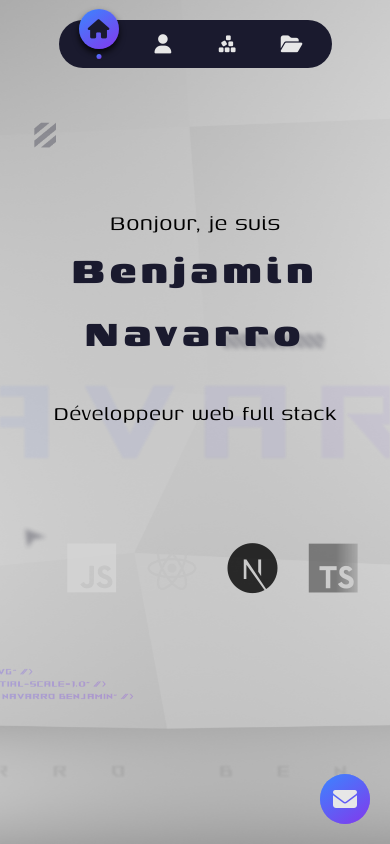
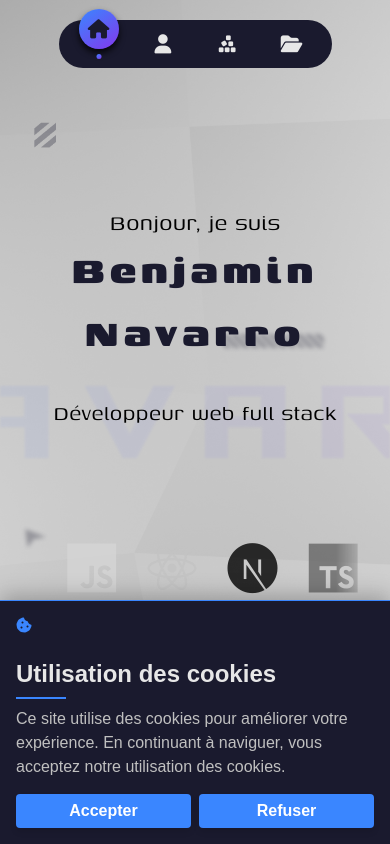
Before and after one commit to Benji-devw/navart_pro, a React (Vite) app: page / in a window 390 px wide. Built offline with nearby package versions, Linux system fonts and the light colour scheme.

Commit message:
feat/cookie feature v1

```diff
--- a/src/App.jsx
+++ b/src/App.jsx
@@ -1,26 +1,46 @@
-import { useState, createContext } from 'react';
+import { useState, useEffect, createContext } from 'react';
 import './App.css';
 import Hero from '@components/Hero';
 import About from '@components/About';
 import Skills from '@components/Skills';
 import Projects from '@components/Projects';
 import Layout from '@/components/ui/Layout';
+import CookieConsent from '@/components/ui/CookieConsent';
 
-// Restore the context that was used elsewhere in the application
+// Context for managing scroll and cookie consent
 export const ScrollObserverContext = createContext(null);
+export const CookieConsentContext = createContext(null);
 
 function App() {
   const [activeView, setActiveView] = useState(localStorage.getItem('activeIcon') || '');
+  const [cookieConsent, setCookieConsent] = useState(false);
 
+  // Default options for scroll observation
   const defaultInViewOptions = {
     threshold: 0.1,
     triggerOnce: true,
     rootMargin: '0px 0px -100px 0px',
   };
 
+  // Effect to check the stored consent at initial load
+  useEffect(() => {
+    // Check if the consent already exists in the localStorage
+    const savedConsent = localStorage.getItem('cookieConsent');
+    if (savedConsent === 'accepted') {
+      setCookieConsent(true);
+    }
+  }, []);
+
+  // Function to handle the consent change
+  const handleConsentChange = (hasConsented) => {
+    setCookieConsent(hasConsented);
+  };
+
   // Function to change the active view
   const handleFilterChange = (sectionName) => {
+    if (cookieConsent) {
       localStorage.setItem('activeIcon', sectionName);
+    }
     setActiveView(sectionName);
   };
 
@@ -41,13 +61,18 @@ function App() {
   };
 
   return (
+    <CookieConsentContext.Provider value={{ cookieConsent, setConsent: handleConsentChange }}>
       <ScrollObserverContext.Provider value={{ defaultInViewOptions }}>
         <div className="app">
           <Layout onFilterChange={handleFilterChange} activeComponent={renderActiveComponent().type}>
             <main className="main-content">{renderActiveComponent().component}</main>
           </Layout>
+
+          {/* Bannière de consentement des cookies au niveau de l'application */}
+          <CookieConsent onConsentChange={handleConsentChange} />
         </div>
       </ScrollObserverContext.Provider>
+    </CookieConsentContext.Provider>
   );
 }
 
--- /dev/null
+++ b/src/components/ui/CookieConsent.css
@@ -0,0 +1,134 @@
+.cookie-consent {
+  position: fixed;
+  bottom: -100%;
+  left: 0;
+  width: 100%;
+  background-color: var(--dark-color);
+  padding: 16px;
+  box-shadow: 0 -4px 20px rgba(0, 0, 0, 0.25);
+  z-index: 1000;
+  transition: bottom 0.5s ease;
+  border-top: 1px solid var(--primary-color);
+  backdrop-filter: blur(10px);
+  -webkit-backdrop-filter: blur(10px);
+  font-size: 16px;
+  font-family: 'Poppins', sans-serif;
+}
+
+.cookie-consent.visible {
+  bottom: 0;
+}
+
+.cookie-content {
+  display: flex;
+  align-items: center;
+  justify-content: space-between;
+  gap: 20px;
+  max-width: 1200px;
+  margin: 0 auto;
+}
+
+.cookie-icon {
+  color: var(--primary-color);
+  display: flex;
+  align-items: center;
+  justify-content: center;
+  flex-shrink: 0;
+}
+
+.cookie-text {
+  flex: 1;
+}
+
+.cookie-text h3 {
+  margin: 0 0 8px 0;
+  color: var(--light-color);
+}
+
+.cookie-text p {
+  margin: 0;
+  color: #c0c0c0;
+  line-height: 1.5;
+  display: flex;
+  flex-wrap: wrap;
+  align-items: center;
+  gap: 8px;
+}
+
+.privacy-link {
+  color: var(--primary-color);
+  text-decoration: none;
+  margin-left: 8px;
+  font-weight: 500;
+  position: relative;
+  transition: all 0.2s ease;
+}
+
+.privacy-link:hover {
+  text-decoration: underline;
+}
+
+.privacy-link::before {
+  content: '•';
+  margin-right: 8px;
+  color: var(--primary-color);
+}
+
+.cookie-buttons {
+  display: flex;
+  gap: 10px;
+  flex-shrink: 0;
+}
+
+.cookie-button {
+  padding: 10px 20px;
+  border: none;
+  border-radius: 4px;
+  font-weight: 600;
+  cursor: pointer;
+  transition: all 0.2s ease;
+  position: relative;
+  overflow: hidden;
+  font-size: 16px;
+}
+
+/* Animation d'entrée */
+@keyframes slideUp {
+  from {
+    bottom: -100%;
+  }
+  to {
+    bottom: 0;
+  }
+}
+
+/* Responsive pour les appareils mobiles */
+@media (max-width: 768px) {
+  .cookie-content {
+    flex-direction: column;
+    align-items: flex-start;
+    gap: 15px;
+  }
+
+  .cookie-buttons {
+    width: 100%;
+    flex-wrap: wrap;
+    gap: 8px;
+  }
+
+  .cookie-icon {
+    margin-bottom: 10px;
+  }
+
+  .cookie-button {
+    padding: 8px 15px;
+    flex: 1;
+    min-width: calc(50% - 4px);
+    text-align: center;
+  }
+
+  .cookie-button.customize {
+    flex-basis: 100%;
+    margin-top: 8px;
+  }
+}
--- /dev/null
+++ b/src/components/ui/CookieConsent.jsx
@@ -0,0 +1,186 @@
+// AI generated
+
+import { useState, useEffect } from 'react';
+import './CookieConsent.css';
+import Button from '@/components/ui/Button';
+
+/**
+ * Cookie consent banner component
+ * @param {Object} props The component properties
+ * @param {boolean} props.forceShow Force the display of the banner even if the user has already consented
+ * @param {Function} props.onConsentChange Callback called when the consent status changes (accepted/declined)
+ * @returns {JSX.Element} Cookie consent banner
+ */
+const CookieConsent = ({ forceShow = false, onConsentChange = null }) => {
+  const [isVisible, setIsVisible] = useState(false);
+
+  // Cookie expiration time (1 week)
+  const COOKIE_EXPIRATION = 7 * 24 * 60 * 60 * 1000;
+
+  // Function to save consent with an expiration date
+  const saveConsent = (consent) => {
+    const consentData = {
+      value: consent,
+      timestamp: new Date().getTime(),
+      expiration: new Date().getTime() + COOKIE_EXPIRATION
+    };
+    localStorage.setItem('cookieConsent', JSON.stringify(consentData));
+  };
+
+  // Function to check if the consent is expired
+  const isConsentExpired = () => {
+    try {
+      const consentData = JSON.parse(localStorage.getItem('cookieConsent'));
+      if (!consentData) return true;
+
+      return new Date().getTime() > consentData.expiration;
+    } catch {
+      return true;
+    }
+  };
+
+  // Check the initial consent status at load
+  useEffect(() => {
+    try {
+      const consentData = JSON.parse(localStorage.getItem('cookieConsent'));
+      if (consentData && !isConsentExpired()) {
+        // Notify the parent of the initial consent status
+        if (onConsentChange) {
+          onConsentChange(consentData.value === 'accepted');
+        }
+      } else {
+        // If the consent is expired, remove it
+        localStorage.removeItem('cookieConsent');
+      }
+    } catch {
+      localStorage.removeItem('cookieConsent');
+    }
+  }, [onConsentChange]);
+
+  useEffect(() => {
+    if (forceShow) {
+      setIsVisible(true);
+      return;
+    }
+
+    try {
+      const consentData = JSON.parse(localStorage.getItem('cookieConsent'));
+      const hasValidConsent = consentData && !isConsentExpired();
+
+      if (!hasValidConsent) {
+        const timer = setTimeout(() => {
+          setIsVisible(true);
+        }, 1000);
+
+        return () => clearTimeout(timer);
+      }
+    } catch {
+      setIsVisible(true);
+    }
+  }, [forceShow]);
+
+    // Modify the handlers
+  const handleAccept = () => {
+    saveConsent('accepted');
+    enableAnalyticsCookies();
+    setIsVisible(false);
+
+    if (onConsentChange) {
+      onConsentChange(true);
+    }
+  };
+
+  const handleDecline = () => {
+    saveConsent('declined');
+    setIsVisible(false);
+
+    if (onConsentChange) {
+      onConsentChange(false);
+    }
+  };
+
+  // Modify the check function
+  window.checkCookieConsent = () => {
+    try {
+      const consentData = JSON.parse(localStorage.getItem('cookieConsent'));
+      return consentData && !isConsentExpired() && consentData.value === 'accepted';
+    } catch {
+      return false;
+    }
+  };
+
+  // Function to enable analytics cookies
+  const enableAnalyticsCookies = () => {
+    // TODO: Implement analytics cookies
+    console.log('Analytics cookies enabled');
+  };
+
+  // Export the function to allow other components to reopen the banner
+  window.openCookieConsent = () => setIsVisible(true);
+
+  if (!isVisible) return null;
+
+  return (
+    <div className={`cookie-consent ${isVisible ? 'visible' : ''}`}>
+      <div className="cookie-content">
+        <div className="cookie-icon">
+          <i className="fas fa-cookie-bite"></i>
+        </div>
+        <div className="cookie-text">
+          <h3>Utilisation des cookies</h3>
+          <p>
+            Ce site utilise des cookies pour améliorer votre expérience. En continuant à naviguer, vous acceptez notre
+            utilisation des cookies.
+            {/* <a href="/privacy-policy" className="privacy-link">
+              Politique de confidentialité
+            </a> */}
+          </p>
+        </div>
+        <div className="cookie-buttons">
+          <Button
+            variant="primary"
+            size="small"
+            className="cookie-button accept"
+            onClick={handleAccept}
+            aria-label="Accepter les cookies"
+          >
+            Accepter
+          </Button>
+          <Button
+            variant="primary"
+            size="small"
+            className="cookie-button decline"
+            onClick={handleDecline}
+            aria-label="Refuser les cookies non essentiels"
+          >
+            Refuser
+          </Button>
+          {/* <button
+            className="cookie-button customize"
+            onClick={() => window.open('/cookies', '_blank')}
+            aria-label="Personnaliser les cookies"
+          >
+            Personnaliser
+          </button> */}
+        </div>
+      </div>
+    </div>
+  );
+};
+
+// Cookie settings button component to reopen the cookie banner
+export const CookieSettingsButton = () => {
+  const handleClick = () => {
+    if (window.openCookieConsent) {
+      window.openCookieConsent();
+    }
+  };
+
+  return (
+    <button className="cookie-settings-button" onClick={handleClick} aria-label="Paramètres des cookies">
+      <i className="fas fa-cookie"></i> Paramètres des cookies
+    </button>
+  );
+};
+
+export default CookieConsent;
--- a/src/components/ui/Header.jsx
+++ b/src/components/ui/Header.jsx
@@ -38,7 +38,7 @@ export const Header = ({ onFilterChange }) => {
 
   // Function to handle view change
   const handleFilterView = (sectionName) => {
-    localStorage.setItem('activeIcon', sectionName);
+    // localStorage.setItem('activeIcon', sectionName);
     setActiveIcon(sectionName);
 
     // Call the callback function to inform the parent of the change
--- a/src/components/ui/Layout.css
+++ b/src/components/ui/Layout.css
@@ -7,7 +7,7 @@
 .layout-container {
   /* max-width: 1440px; */
   margin: 0 auto;
-  padding: 0 20px;
+  /* padding: 0 20px; */
   box-sizing: border-box;
 }
 
--- a/src/styles/Hero.css
+++ b/src/styles/Hero.css
@@ -10,7 +10,6 @@
   min-height: 100%;
   transition: all 0.5s ease-out;
   z-index: 10;
-  padding: 1rem;
   /*background: rgba(222, 222, 222, 0.1);*/
   /*backdrop-filter: blur(10px);*/
 }
```
Also changed, not shown: src/components/ui/Layout.jsx (+17 -3 lines). Lines whose indentation alone changed are shown as unchanged.
